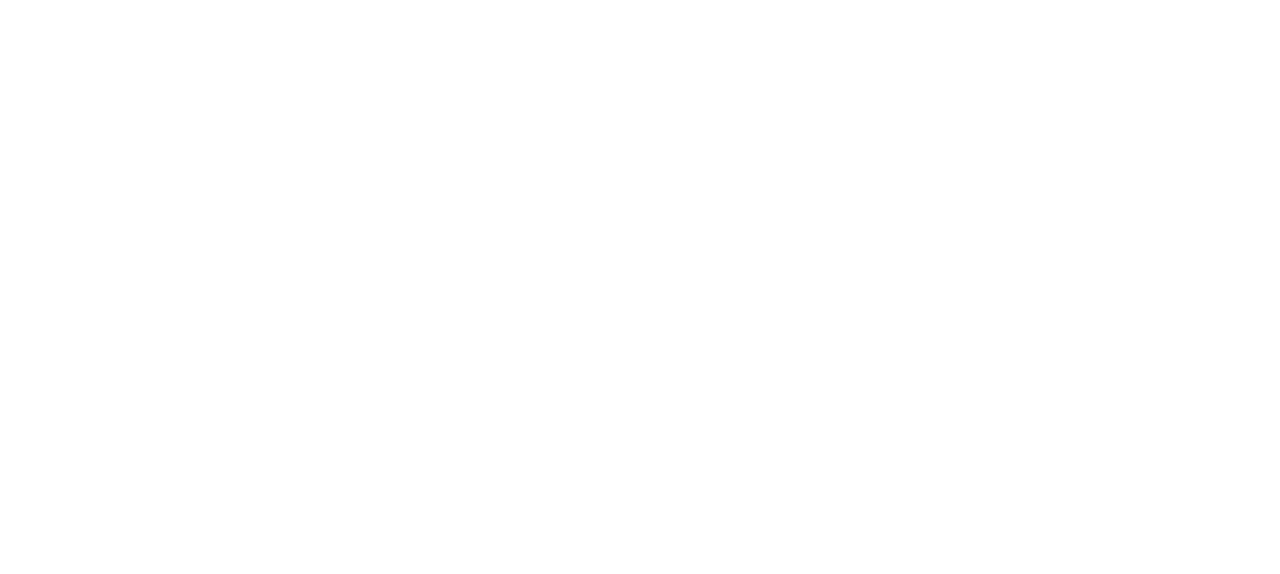
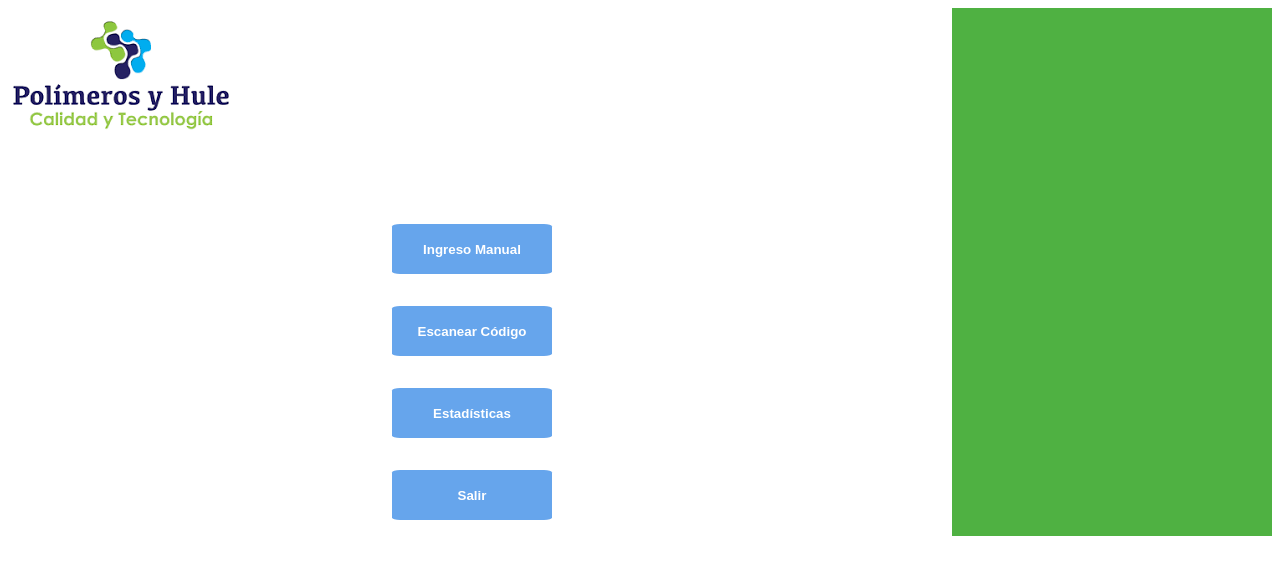
Before and after one commit to Arem58/Proyecto-Software, an Electron app: page src/html/mainmenu.html in a window 1280 px wide. Drawn offline with Linux system fonts and the light colour scheme; files that its build step writes are made by us from their sources; files whose address does not match are found by name.

Commit message:
readme y css

```diff
--- a/src/css/mainmenu.css
+++ b/src/css/mainmenu.css
@@ -0,0 +1,59 @@
+
+
+body {
+    display: flex;
+}
+
+.center{
+    flex-grow: 4;
+    width: 80%;
+    align-items: center;
+}
+
+.side {
+    background-color: rgb(69, 199, 69);
+    flex-grow: 1;
+
+}
+
+.top-banner {
+    color: #4fb142;
+    position: relative;
+    width: 100%;
+    height: 200px;
+}
+
+.center-content {
+    display: flex;
+    text-align: center;
+    flex-direction: column;
+}
+
+.side-banner {
+    background-color: #4fb142;
+    position: relative;
+    width: 20rem;
+    height: 100%;
+}
+
+
+
+.button-containers {
+    padding: 1rem;
+    align-items: center;
+}
+
+
+button{
+    position: relative;
+    /* padding-top: 5rem; */
+    width: 160px;
+    height: 50px;
+    border-radius: 5%;
+    background-color: #66a5ec;
+    border: none;
+    color: white;
+    font-weight: bold;
+    margin-left: 1rem;
+    margin-right: 2rem;
+}
--- a/src/html/mainmenu.html
+++ b/src/html/mainmenu.html
@@ -1,14 +1,39 @@
 <!DOCTYPE html>
 <html>
     <head>
-        <link rel="stylesheet" href="./src/css/mainmenu.css">
+        <link rel="stylesheet" href="../css/mainmenu.css">
         <meta charset="utf-8">
 
 
     </head>
 
     <body>
-        <div id="menuroot"></div>
+        <!-- <div id="menuroot"></div> -->
+        <div class="center">
+            <div class="top-banner">
+                <div><img src="../css/logo.png" alt="" class="logo"></div>
+
+            </div>
+            <div class="center-content">
+                <div class="button-containers">
+                    <button>Ingreso Manual</button>
+                </div>
+                <div class="button-containers">
+                    <button>Escanear Código</button>
+                </div>
+                <div class="button-containers">
+                    <button>Estadísticas</button>
+                </div>
+                <div class="button-containers">
+                    <button>Salir</button>
+                </div>
+            </div>
+
+        </div>
+        <div class="side">
+            <div class="side-banner"></div>
+        </div>
+
         <script src="./src/js/mainmenu.js"></script>
     </body>
 
```
Also changed, not shown: README.md.
